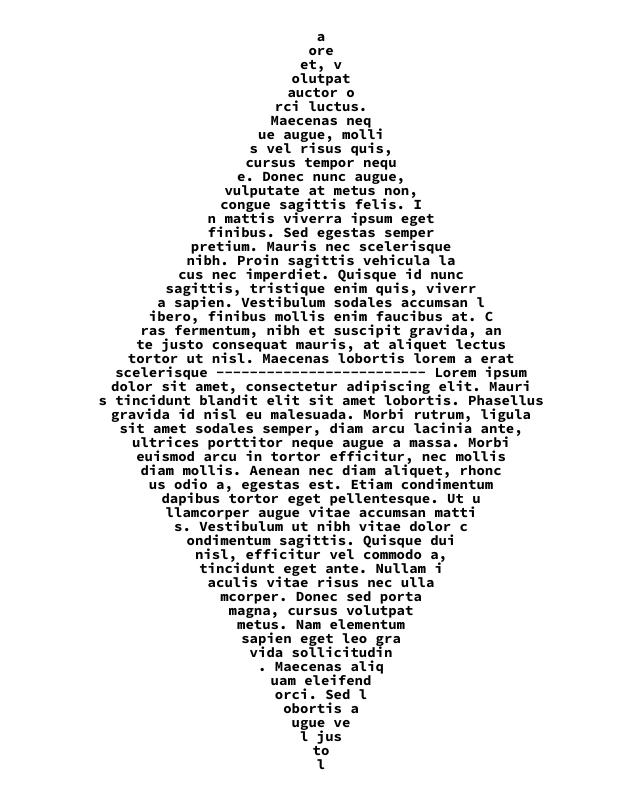
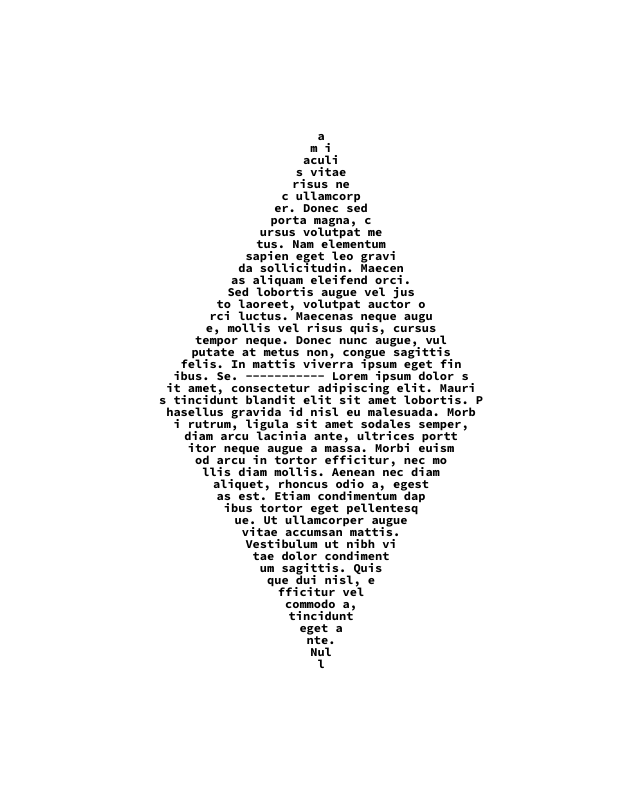
Before and after one commit to data-doge/condenser, a plain HTML site: page index.html in a window 1280 px wide. Shown: the whole page, without its empty margins (319-959 px from the left). Drawn offline with Linux system fonts and the light colour scheme.

Commit message:
font size 12, max text length 1000 chars

```diff
--- a/css/index.css
+++ b/css/index.css
@@ -13,7 +13,7 @@ body {
   position: relative;
   top: 50%;
   transform: translateY(-50%);
-  font-size: 14px;
+  font-size: 12px;
   line-height: 1;
   letter-spacing: 0;
   font-weight: 700;
--- a/js/index.js
+++ b/js/index.js
@@ -1,6 +1,6 @@
 $(document).ready(function () {
 
-  var text = 'Lorem ipsum dolor sit amet, consectetur adipiscing elit. Mauris tincidunt blandit elit sit amet lobortis. Phasellus gravida id nisl eu malesuada. Morbi rutrum, ligula sit amet sodales semper, diam arcu lacinia ante, ultrices porttitor neque augue a massa. Morbi euismod arcu in tortor efficitur, nec mollis diam mollis. Aenean nec diam aliquet, rhoncus odio a, egestas est. Etiam condimentum dapibus tortor eget pellentesque. Ut ullamcorper augue vitae accumsan mattis. Vestibulum ut nibh vitae dolor condimentum sagittis. Quisque dui nisl, efficitur vel commodo a, tincidunt eget ante. Nullam iaculis vitae risus nec ullamcorper. Donec sed porta magna, cursus volutpat metus. Nam elementum sapien eget leo gravida sollicitudin. Maecenas aliquam eleifend orci. Sed lobortis augue vel justo laoreet, volutpat auctor orci luctus. Maecenas neque augue, mollis vel risus quis, cursus tempor neque. Donec nunc augue, vulputate at metus non, congue sagittis felis. In mattis viverra ipsum eget finibus. Sed egestas semper pretium. Mauris nec scelerisque nibh. Proin sagittis vehicula lacus nec imperdiet. Quisque id nunc sagittis, tristique enim quis, viverra sapien. Vestibulum sodales accumsan libero, finibus mollis enim faucibus at. Cras fermentum, nibh et suscipit gravida, ante justo consequat mauris, at aliquet lectus tortor ut nisl. Maecenas lobortis lorem a erat scelerisque'
+  var text = 'Lorem ipsum dolor sit amet, consectetur adipiscing elit. Mauris tincidunt blandit elit sit amet lobortis. Phasellus gravida id nisl eu malesuada. Morbi rutrum, ligula sit amet sodales semper, diam arcu lacinia ante, ultrices porttitor neque augue a massa. Morbi euismod arcu in tortor efficitur, nec mollis diam mollis. Aenean nec diam aliquet, rhoncus odio a, egestas est. Etiam condimentum dapibus tortor eget pellentesque. Ut ullamcorper augue vitae accumsan mattis. Vestibulum ut nibh vitae dolor condimentum sagittis. Quisque dui nisl, efficitur vel commodo a, tincidunt eget ante. Nullam iaculis vitae risus nec ullamcorper. Donec sed porta magna, cursus volutpat metus. Nam elementum sapien eget leo gravida sollicitudin. Maecenas aliquam eleifend orci. Sed lobortis augue vel justo laoreet, volutpat auctor orci luctus. Maecenas neque augue, mollis vel risus quis, cursus tempor neque. Donec nunc augue, vulputate at metus non, congue sagittis felis. In mattis viverra ipsum eget finibus. Se.'
 
   var diamond = new Diamond(text)
 
```
